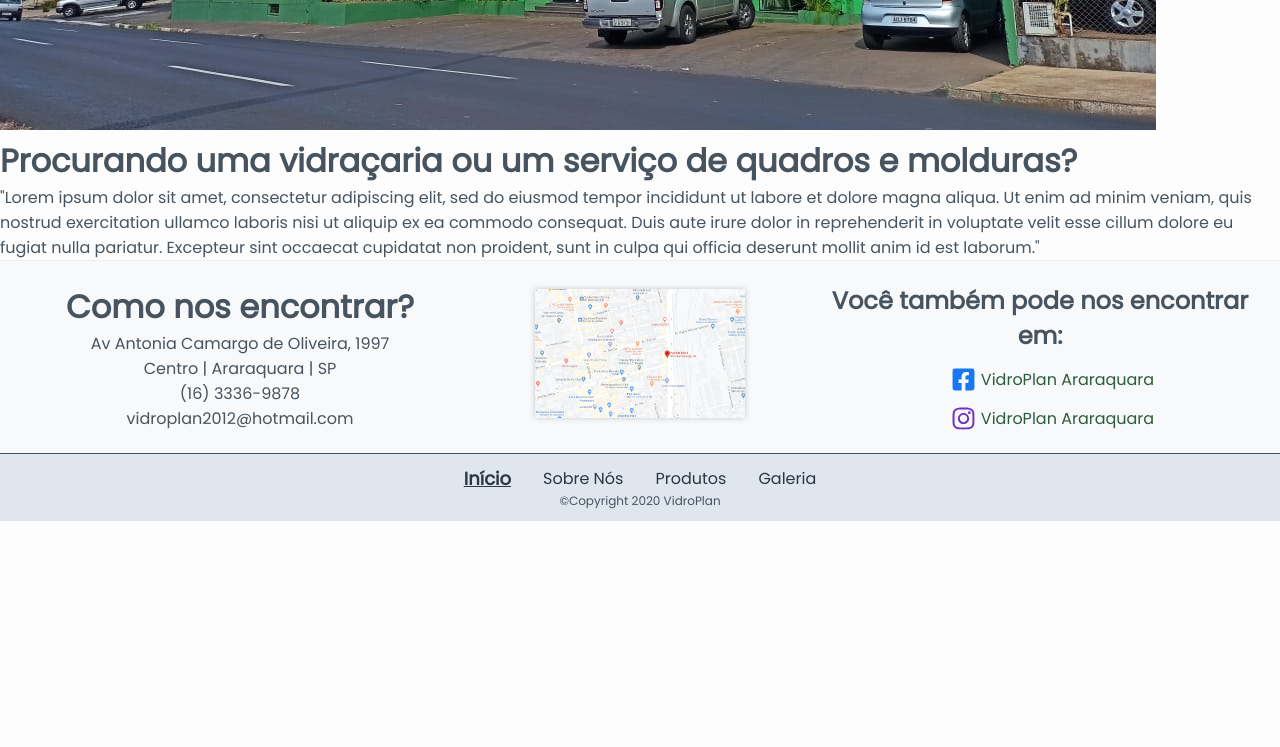
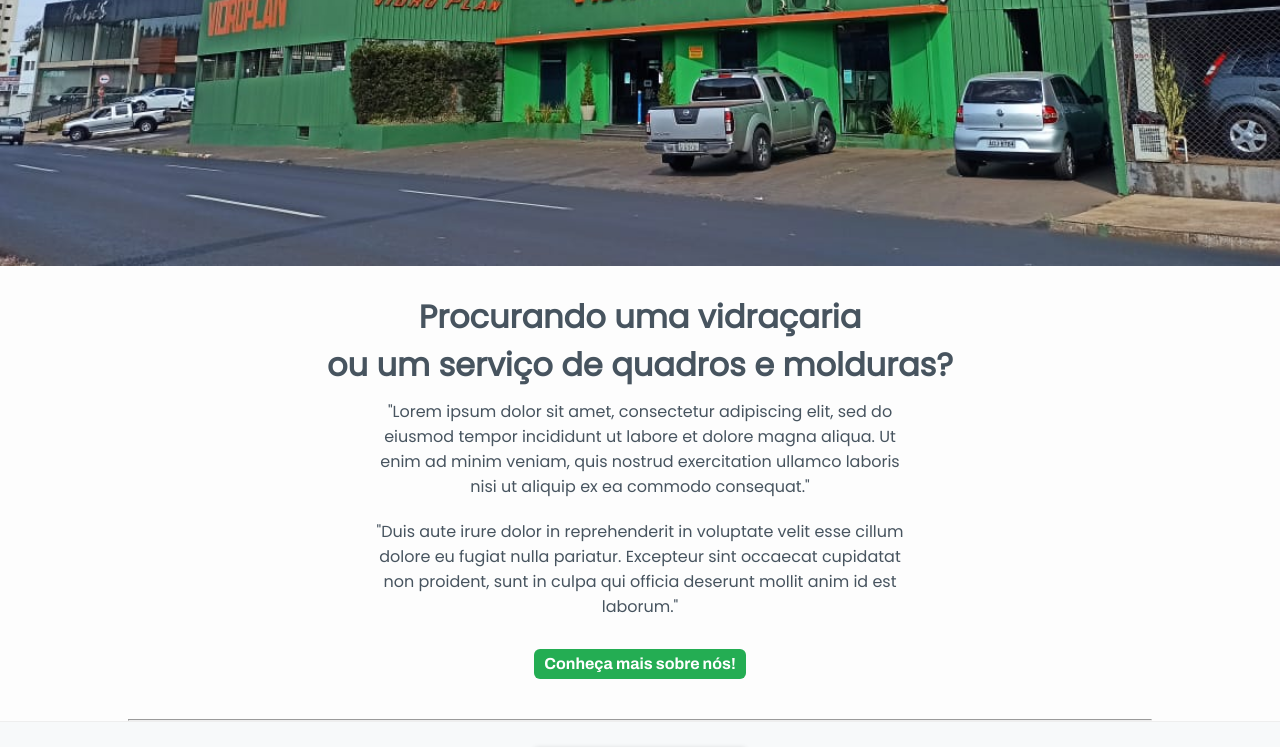
Before and after one commit to joaoborsari/VidroPlan, a React (Create React App) app in the folder web/: page / in a window 1280 px wide. Shown: the part 520-1267 px from the top of the page. Before the commit the page ends 1041 px from the top, so only its background shows below. Built offline with nearby package versions, Linux system fonts and the light colour scheme.

Commit message:
[func] add intro on landing page

```diff
--- a/web/src/assets/styles/global.css
+++ b/web/src/assets/styles/global.css
@@ -1,12 +1,12 @@
 :root {
   --color-background: #fdfdfd;
-  --color-primary-lighter: #80ff80;
-  --color-primary-light: #20ce55;
-  --color-primary: #84bc8f;
-  --color-primary-dark: #2e5b3c;
-  --color-primary-darker: #1f3d28;
+  --color-primary-lighter: #64df8f;
+  --color-primary-light: #24ad53;
+  --color-primary: #3f7d56;
+  --color-primary-dark: #2e6f45;
+  --color-primary-darker: #255235;
   --color-secondary: #ff943d;
-  --color-secondary-dark: #b55b12;
+  --color-secondary-dark: #e55c26;
   --color-text-title: #293845;
   --color-text-primary: #47545f;
   --color-text-complement: #9ea9b3;
--- /dev/null
+++ b/web/src/components/GeneralButton/index.tsx
@@ -0,0 +1,19 @@
+import React from 'react';
+import { Link } from 'react-router-dom';
+
+import './styles.css';
+
+interface GeneralButtonProps {
+  title: string,
+  link: string
+}
+
+export const GeneralButton:React.FC<GeneralButtonProps> = (props) => {
+  return (
+    <button className="general-button">
+      <Link to={props.link} className="button-link">
+        {props.title}
+      </Link>
+    </button>
+  );
+};
--- /dev/null
+++ b/web/src/components/GeneralButton/styles.css
@@ -0,0 +1,21 @@
+
+.general-button {
+  border-radius: 0.6rem;
+  background-color: var(--color-primary-light);
+  border: 0;
+  height: 3rem;
+  margin: 2rem 0;
+  transition: background-color 0.2s;
+}
+
+.general-button:hover {
+  opacity: 0.6;
+  cursor: pointer;
+}
+
+.button-link {
+  padding: 1rem 1rem;
+  font: 700 1.6rem Archivo;
+  text-decoration: none;
+  color: var(--color-button-text);
+}
--- /dev/null
+++ b/web/src/components/Intro/index.tsx
@@ -0,0 +1,18 @@
+import React from "react";
+
+import './styles.css';
+
+import { GeneralButton } from "../../components/GeneralButton";
+
+
+export const Intro = () => {
+  return (
+    <div className="intro">
+      <h1>Procurando uma vidraçaria</h1>
+      <h1>ou um serviço de quadros e molduras?</h1>
+      <p>"Lorem ipsum dolor sit amet, consectetur adipiscing elit, sed do eiusmod tempor incididunt ut labore et dolore magna aliqua. Ut enim ad minim veniam, quis nostrud exercitation ullamco laboris nisi ut aliquip ex ea commodo consequat."</p>
+      <p>"Duis aute irure dolor in reprehenderit in voluptate velit esse cillum dolore eu fugiat nulla pariatur. Excepteur sint occaecat cupidatat non proident, sunt in culpa qui officia deserunt mollit anim id est laborum."</p>
+      <GeneralButton title="Conheça mais sobre nós!" link="/about-us" />
+    </div>
+  );
+};
--- /dev/null
+++ b/web/src/components/Intro/styles.css
@@ -0,0 +1,17 @@
+.intro {
+  display: flex;
+  flex-direction: column;
+  align-items: center;
+  justify-content: center;
+  margin: 2rem;
+}
+
+.intro h1 {
+  text-align: center;
+}
+
+.intro p {
+  text-align: center;
+  margin: 1rem;
+  width: 55%;
+}
--- a/web/src/components/Layout/index.tsx
+++ b/web/src/components/Layout/index.tsx
@@ -8,20 +8,16 @@ import { ContactFooter } from '../ContactFooter';
 export const Layout: FunctionComponent<any> = (props) => {
   return (
     <div className="main-layout" >
-      <div className="content-from-top">
         <div className="header">
           <NavBar />
         </div>
         <div className="main-content">
           { props.children }
         </div>
-      </div>
-      <div className="content-from-bottom">
         <div className="footer">
           <ContactFooter />
           <PageFooter />
         </div>
-      </div>
     </div>
   );
 }
--- a/web/src/components/Layout/styles.css
+++ b/web/src/components/Layout/styles.css
@@ -4,12 +4,12 @@
   display: flex;
   flex-direction: column;
   justify-content: space-between;
+  align-items: center;
 }
 
 .main-content {
-  /* width: 90%; */
-  display: flex;
-  justify-content: center;
+  margin-top: 66px;
+  width: 100%;
 }
 
 .header {
--- a/web/src/pages/Landing/index.tsx
+++ b/web/src/pages/Landing/index.tsx
@@ -1,17 +1,24 @@
 import React from "react";
+
+import './styles.css';
 
 import homeImg from '../../assets/images/frontStore.jpeg';
 import { Layout } from "../../components/Layout";
+import { Intro } from "../../components/Intro";
 
 function Landing() {
   return (
     <Layout>
       <div className="landing">
-        <img src={homeImg} alt="Home" className="home-images" />
 
-        <div className="intro">
-          <h1>Procurando uma vidraçaria ou um serviço de quadros e molduras?</h1>
-          <p>"Lorem ipsum dolor sit amet, consectetur adipiscing elit, sed do eiusmod tempor incididunt ut labore et dolore magna aliqua. Ut enim ad minim veniam, quis nostrud exercitation ullamco laboris nisi ut aliquip ex ea commodo consequat. Duis aute irure dolor in reprehenderit in voluptate velit esse cillum dolore eu fugiat nulla pariatur. Excepteur sint occaecat cupidatat non proident, sunt in culpa qui officia deserunt mollit anim id est laborum."</p>
+        <div className="landing-welcome-images">
+          <img src={homeImg} alt="Home" className="home-images" />
+        </div>
+
+        <div className="landing-main-content">
+
+          <Intro />
+          <hr/>
 
         </div>
 
--- a/web/src/pages/Landing/styles.css
+++ b/web/src/pages/Landing/styles.css
@@ -1,10 +1,17 @@
 .landing {
-  width: 100vw;
-    height: 100vw;
   display: flex;
-  justify-content: center;
+  flex-direction: column;
+  align-items: center;
 }
 
-.landing img {
+.landing-welcome-images {
   width: 100%;
 }
+
+.home-images {
+  width: 100%;
+}
+
+.landing-main-content {
+  width: 80%;
+}
```
